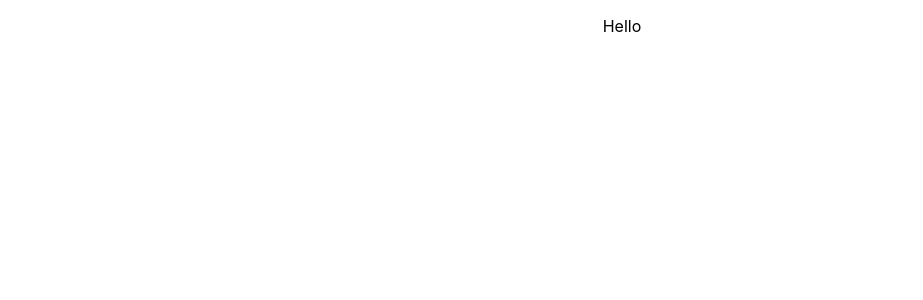
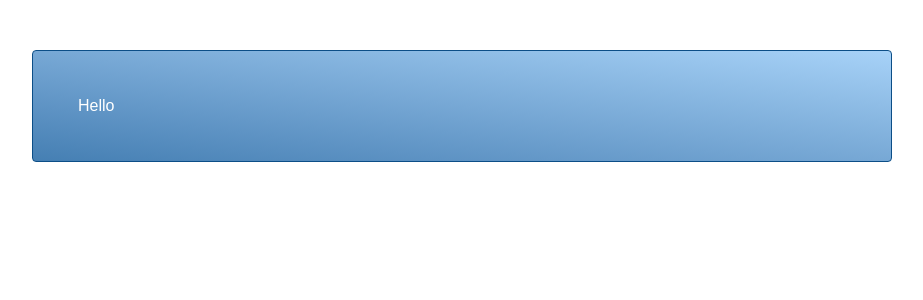
Before and after one commit to Victorynm/weather-app-react, a React (Create React App) app: page / in a window 1280 px wide. Shown: the top 300 px of the page, without its empty margins (18-941 px from the left). Built offline with nearby package versions, Linux system fonts and the light colour scheme.

Commit message:
add App css

```diff
--- a/src/App.css
+++ b/src/App.css
@@ -1,38 +1,17 @@
 .App {
-  text-align: center;
+	font-family: "Poppins", sans-serif;
+	color: white;
+	width: 60%;
+	margin: 50px;
+	padding: 30px 45px;
+	border: 1px solid #0c4e87;
+	border-radius: 4px;
+	background-image: linear-gradient(
+		to right top,
+		#457fb3,
+		#5e93c4,
+		#77a8d5,
+		#8fbde6,
+		#a7d2f8
+	);
 }
-
-.App-logo {
-  height: 40vmin;
-  pointer-events: none;
-}
-
-@media (prefers-reduced-motion: no-preference) {
-  .App-logo {
-    animation: App-logo-spin infinite 20s linear;
-  }
-}
-
-.App-header {
-  background-color: #282c34;
-  min-height: 100vh;
-  display: flex;
-  flex-direction: column;
-  align-items: center;
-  justify-content: center;
-  font-size: calc(10px + 2vmin);
-  color: white;
-}
-
-.App-link {
-  color: #61dafb;
-}
-
-@keyframes App-logo-spin {
-  from {
-    transform: rotate(0deg);
-  }
-  to {
-    transform: rotate(360deg);
-  }
-}
```
